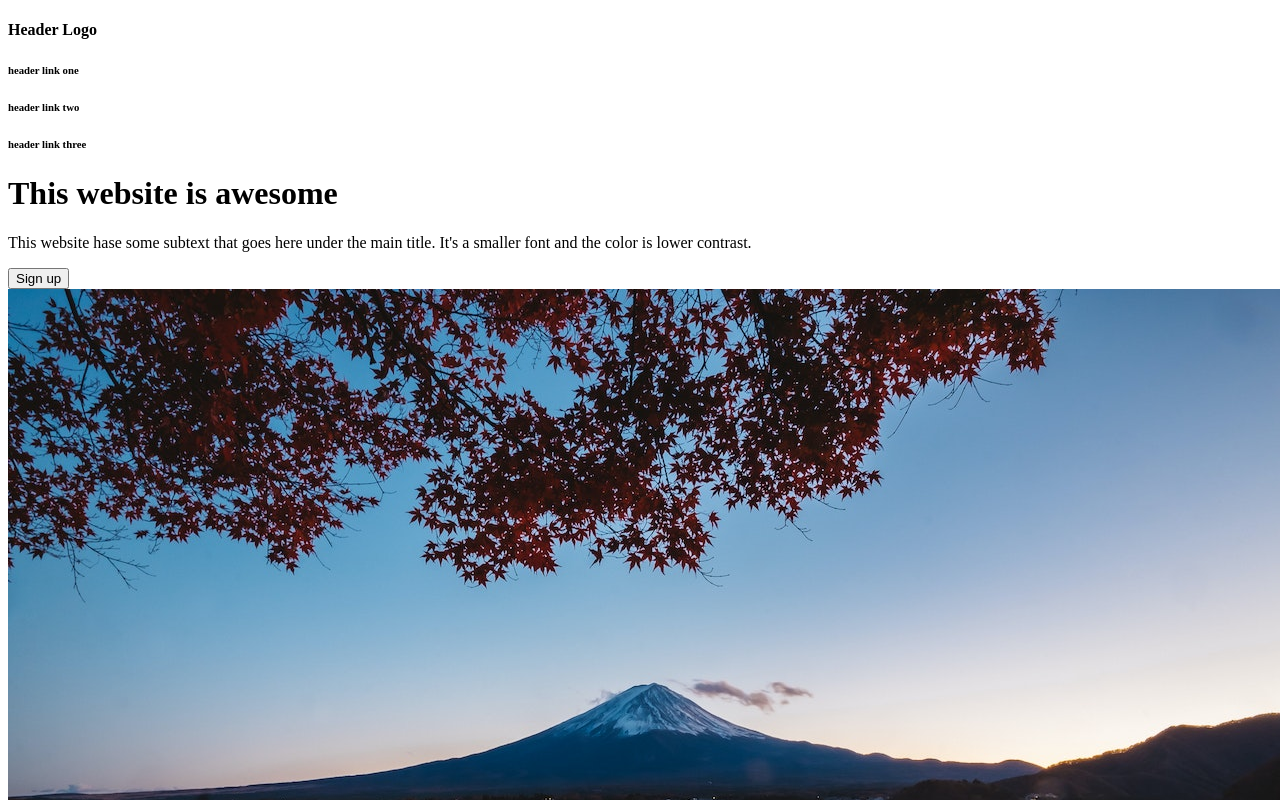
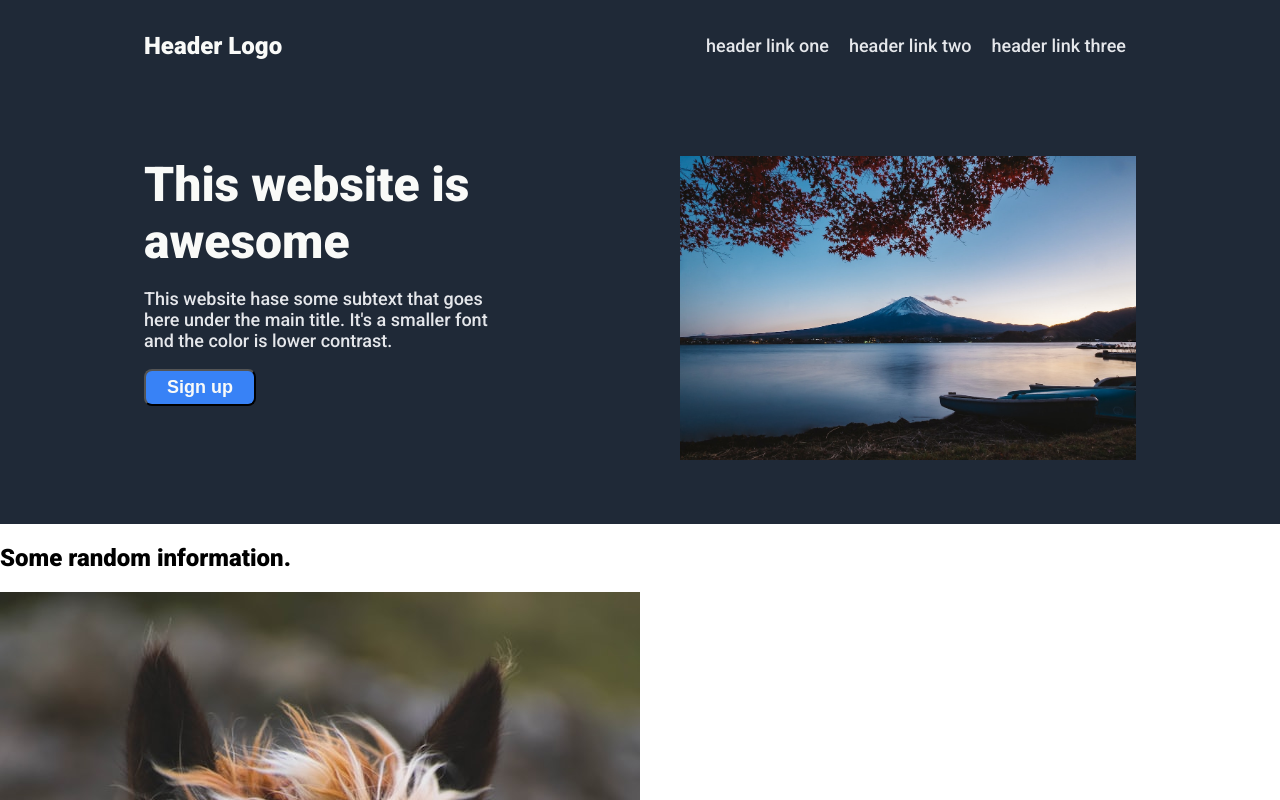
Before and after one commit to nimzoindian/odin-landingpage, a plain HTML site: page index.html in a window 1280 px wide. Shown: the top 800 px of the page. Drawn offline with Linux system fonts and the light colour scheme.

Commit message:
Edits to help style

```diff
--- a/index.html
+++ b/index.html
@@ -4,18 +4,28 @@
     <meta charset="UTF-8">
     <meta http-equiv="X-UA-Compatible" content="IE=edge">
     <meta name="viewport" content="width=device-width, initial-scale=1.0">
+    <link rel="stylesheet" href="style.css">
     <title>Landing</title>
+    <style>
+        @import url('https://fonts.googleapis.com/css2?family=Roboto:ital,wght@0,500;0,900;1,300&display=swap');
+    </style>
 </head>
 <body>
     <header>
-        <h4>Header Logo</h3>
+        <div class="nav">
+            <h4 class="logo">Header Logo</h3>
             <h6><a>header link one</a></h6>
             <h6><a>header link two</a></h6>
             <h6><a>header link three</a></h6>
+        </div>
+        <div class="front">
+            <div class="info">
                 <h1>This website is awesome</h1>
                 <p>This website hase some subtext that goes here under the main title. It's a smaller font and the color is lower contrast.</p>
                 <button>Sign up</button>
-        <img src="../odin-landingpage/images/fuji.jpg" alt="this is a placeholder">
+            </div>
+            <img src="../odin-landingpage/images/fuji.jpg" alt="My Favorite Mountain" id="fuji">
+        </div>
     </header>
     <h2>Some random information.</h2>
     <div class="container">
```
Lines whose indentation alone changed are shown as unchanged.
